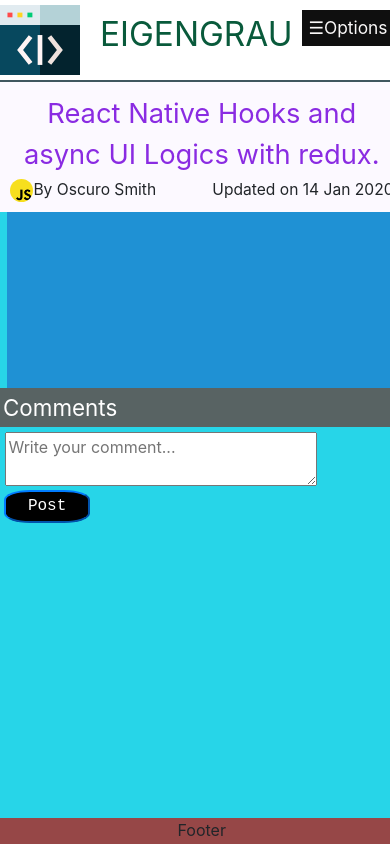
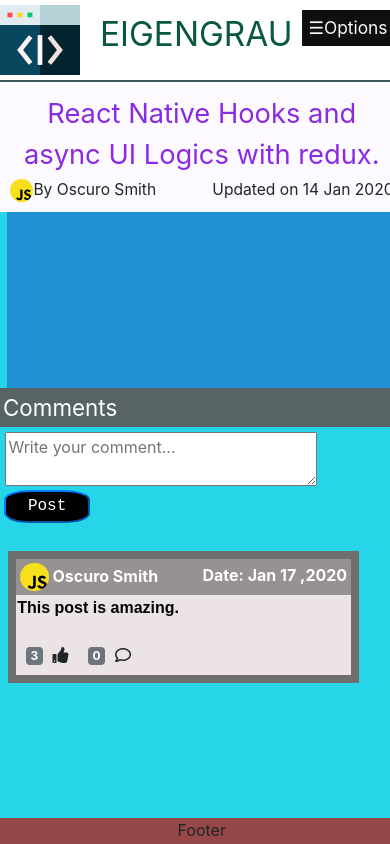
Before and after one commit to Oscuro1111/Blog-Eigengrau, a React (Create React App) app: page / in a window 390 px wide. Built offline with nearby package versions, Linux system fonts and the light colour scheme.

Commit message:
Comment component fully assembled + mobile view responsive issu fixed

```diff
--- a/src/App/Components/Posts/Components/postViewComponent.jsx
+++ b/src/App/Components/Posts/Components/postViewComponent.jsx
@@ -1,5 +1,7 @@
+/* eslint-disable no-unused-vars */
 import React from 'react';
 import './styles/postView.css';
+import './styles/commentComponent.css';
 import pic from '../resources/js.png';
 
 const PostHeader = () => {
@@ -33,27 +35,54 @@ const InputComment = () => {
 
 //Comment Component
 
-const CommmentHeader = () => {
+const CommentHeader = () => {
   return (
     <div className="commentHeader">
-          <div className="comment">
-		  </div>
+	  <div className="c_userInfo">
+	  <img src={pic} className="c_authorImg" alt="user"/>  Oscuro Smith
+	  </div>
+	  <div className="c_date">
+	   Date: Jan 17 ,2020
+	  </div>
     </div>);
 };
-const CommentBody = () => {};
-const CommentFooter = () => {};
+
+const CommentBody = () => {
+	return (
+	<div className="c_body">
+	  <p>This post is amazing.</p>
+	</div>);
+};
+const CommentFooter = () => {
+	return (
+		<div className="c_footer">
+                 <span className='c_likes'>
+                 <span className="badge badge-secondary">3</span>
+                 <span className="fas fa-thumbs-up"></span>
+               </span>
+                <span className='c_comments'>
+                  <span className="badge badge-secondary">0</span>
+                  <span className="far fa-comment"></span>
+                </span>
+		</div>);
+};
 
 export const Comment = () => {
 	return(
   <div className="commentComponent">
-
+     <CommentHeader />
+	 <CommentBody />
+	 <CommentFooter />
   </div>);
 };
 
 /**********************************************/
 
 const CommentList = () => {
-	return <div className="commentList"></div>;
+	return (
+	<div className="commentList">
+	 <Comment />
+	</div>);
 };
 
 const PostComment = () => {
--- /dev/null
+++ b/src/App/Components/Posts/Components/styles/commentComponent.css
@@ -0,0 +1,79 @@
+
+
+.commentList{
+    display:flex;
+    flex-direction:column;
+    width:40vw;
+    background-color: rgb(110, 110, 110);
+    padding:0.5rem;
+    margin:0.5rem;
+}
+
+.commentComponent{
+    display:flex;
+    flex-direction:column;
+    background-color:rgb(236, 228, 228);
+
+}
+
+.commentHeader{
+    display:flexbox;
+    background-color: rgb(151, 146, 146);
+    color:white;
+    font-weight: bolder;
+    padding:1vw;
+}
+
+.commentHeader .c_userInfo{
+    float:left;
+}
+
+.commentHeader .c_date{
+    float:right;
+}
+
+.c_body p{
+    font-size: 1rem;
+    font-weight: bold;
+    font-family: fantasy;
+    text-align: left;
+    color:rgb(2, 2, 2);
+    padding:0.3vw;
+}
+
+.c_footer{
+    display:flexbox;
+}
+.c_footer span{
+    float:left;
+    margin:0.3rem;
+}
+
+.c_authorImg{
+    width:1.8rem;
+    height: 1.8rem;
+    border-radius:50%;
+}
+
+@media screen and (max-width:838px){
+    .commentList{
+        width:90vw;
+    }
+}
+
+@media screen and (max-width:386px){
+    .commentHeader{
+        font-size:4.1vw; /*27.52px*/
+    }
+    .c_date{
+        margin-top: 0.3rem;
+    }
+    .c_body p{
+        font-size:5.9vw;
+}
+.commentList{
+    margin: 0;
+    width:100vw;
+}
+
+}
--- a/src/App/Components/Posts/Components/styles/postView.css
+++ b/src/App/Components/Posts/Components/styles/postView.css
@@ -115,8 +115,3 @@
         width:80vw;
     }
 }
-.commentList{
-    display:flex;
-    flex-direction:column;
-    background-color:slategrey;
-}
```
